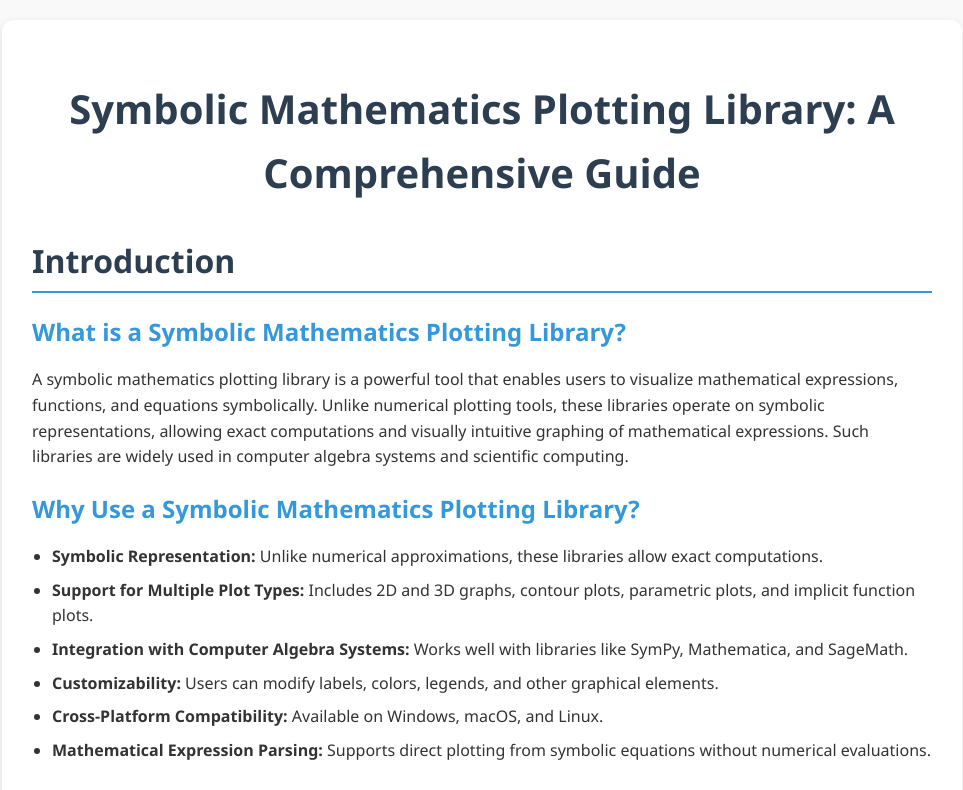
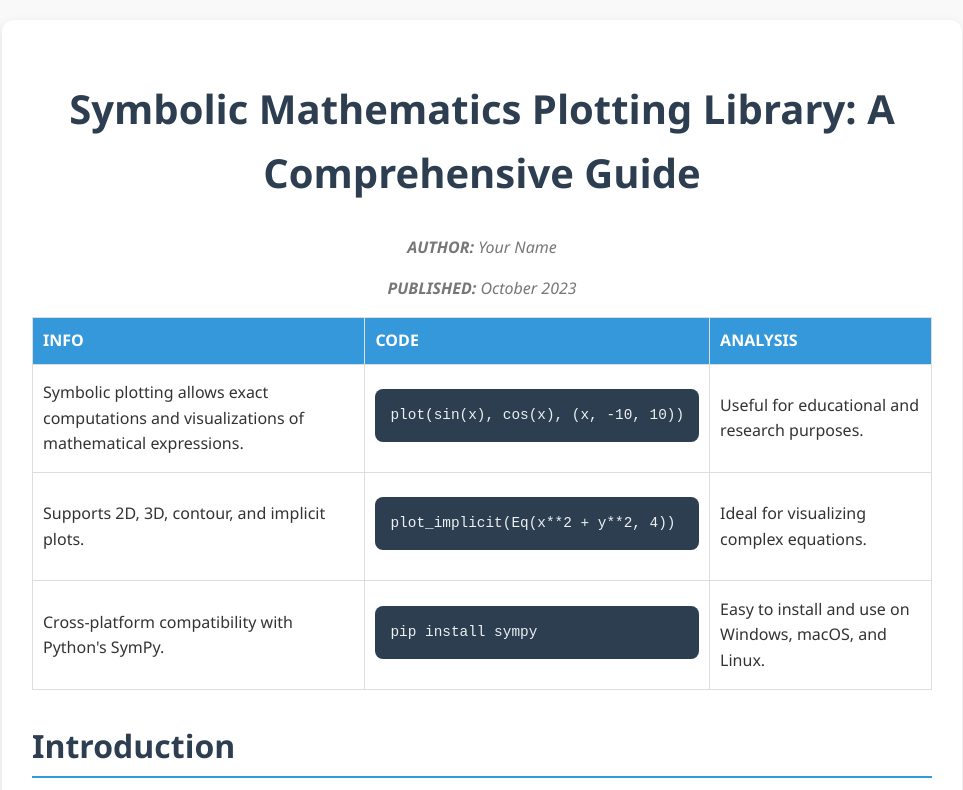
Before and after one commit to AfeefAhsan/symbolic-math-plotting-blog, a plain HTML site: page index.html in a window 1280 px wide. Shown: the top 790 px of the page, without its empty margins (158-1121 px from the left). Drawn offline with Linux system fonts and the light colour scheme.

Commit message:
Update index.html

```diff
--- a/index.html
+++ b/index.html
@@ -9,7 +9,7 @@
         body {
             font-family: 'Segoe UI', Tahoma, Geneva, Verdana, sans-serif;
             margin: 0;
-            padding: 0;
+            padding: 20px;
             background-color: #f9f9f9;
             color: #333;
             line-height: 1.6;
@@ -17,7 +17,7 @@
 
         .container {
             max-width: 900px;
-            margin: 20px auto;
+            margin: auto;
             background: white;
             padding: 30px;
             border-radius: 12px;
@@ -90,6 +90,33 @@
             text-decoration: underline;
         }
 
+        table {
+            width: 100%;
+            border-collapse: collapse;
+            margin-bottom: 20px;
+        }
+
+        table, th, td {
+            border: 1px solid #ddd;
+        }
+
+        th, td {
+            padding: 10px;
+            text-align: left;
+        }
+
+        th {
+            background-color: #3498db;
+            color: white;
+        }
+
+        .author-info {
+            margin-top: 30px;
+            font-style: italic;
+            color: #777;
+            text-align: center;
+        }
+
         /* Responsive Design */
         @media (max-width: 768px) {
             h1 {
@@ -113,6 +140,40 @@
 <body>
     <div class="container">
         <h1>Symbolic Mathematics Plotting Library: A Comprehensive Guide</h1>
+
+        <!-- Author and Publication Info -->
+        <div class="author-info">
+            <p><strong>AUTHOR:</strong> Your Name</p>
+            <p><strong>PUBLISHED:</strong> October 2023</p>
+        </div>
+
+        <!-- Table for Key Information -->
+        <table>
+            <thead>
+                <tr>
+                    <th>INFO</th>
+                    <th>CODE</th>
+                    <th>ANALYSIS</th>
+                </tr>
+            </thead>
+            <tbody>
+                <tr>
+                    <td>Symbolic plotting allows exact computations and visualizations of mathematical expressions.</td>
+                    <td><pre>plot(sin(x), cos(x), (x, -10, 10))</pre></td>
+                    <td>Useful for educational and research purposes.</td>
+                </tr>
+                <tr>
+                    <td>Supports 2D, 3D, contour, and implicit plots.</td>
+                    <td><pre>plot_implicit(Eq(x**2 + y**2, 4))</pre></td>
+                    <td>Ideal for visualizing complex equations.</td>
+                </tr>
+                <tr>
+                    <td>Cross-platform compatibility with Python's SymPy.</td>
+                    <td><pre>pip install sympy</pre></td>
+                    <td>Easy to install and use on Windows, macOS, and Linux.</td>
+                </tr>
+            </tbody>
+        </table>
 
         <h2>Introduction</h2>
         <h3>What is a Symbolic Mathematics Plotting Library?</h3>
```
